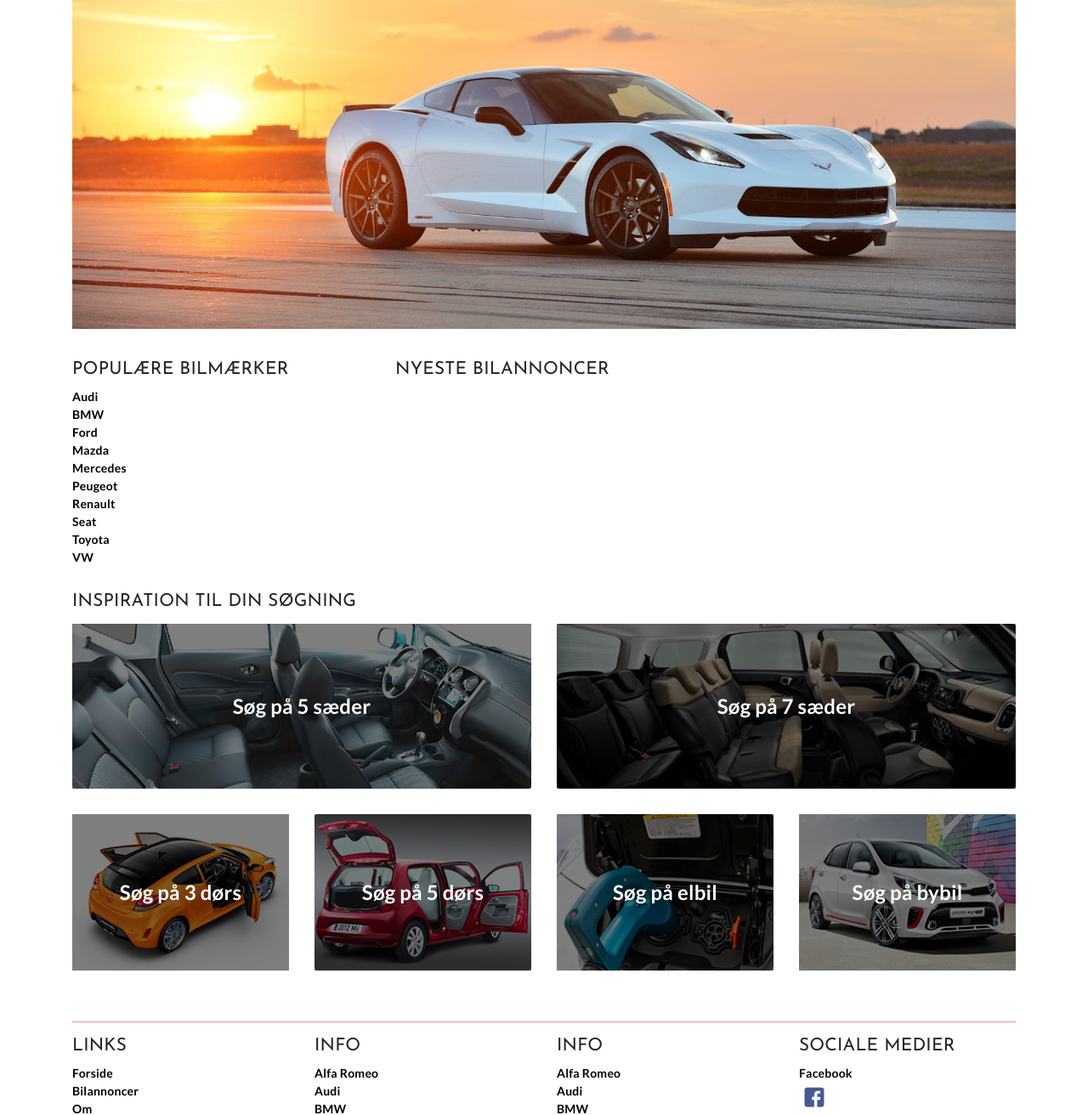
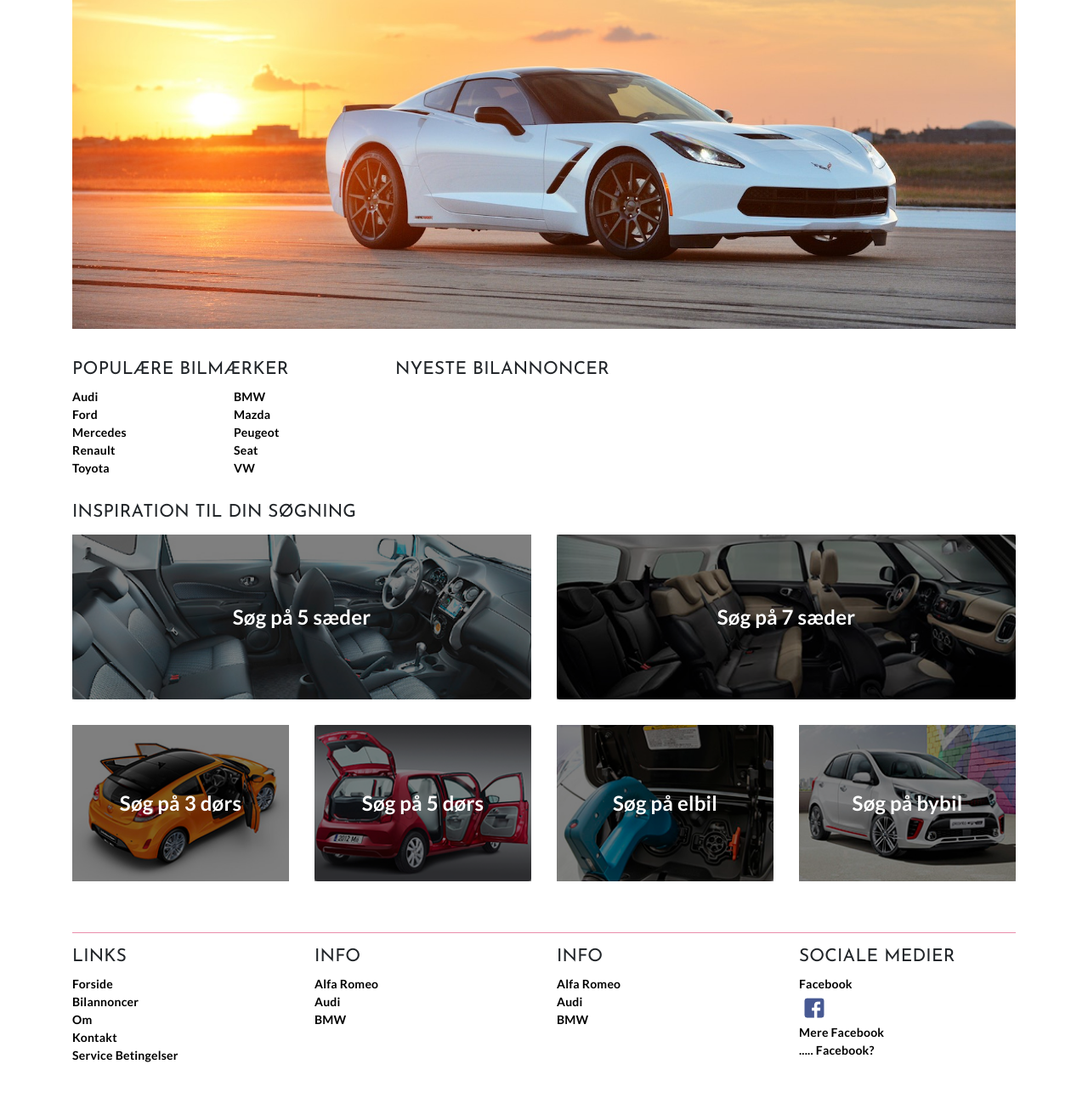
Before and after one commit to Sh1tSoft/Bileezy, a PHP site: page / in a window 1280 px wide. Shown: the part 149-1461 px from the top of the page at 85% size. After the commit the page ends 1399 px from the top, so only its background shows below. Run offline with PHP 8.4, Linux system fonts and the light colour scheme; data that the repository does not hold is empty; style sheets or scripts are compiled from the project's sources; some libraries are stand-ins or nearby versions.

Commit message:
index
jeg har sat mærkerne i 2 kolonner

```diff
--- a/assets/sass/comps/_frontpage.sass
+++ b/assets/sass/comps/_frontpage.sass
@@ -6,6 +6,7 @@
   padding: 30px 0
   .inspiration__main--headline
     padding-bottom: 5px
+
   .inspiration__main--category
     margin-bottom: 30px
     figure
--- a/index.php
+++ b/index.php
@@ -5,10 +5,10 @@
 <main class="container">
     <!-- HERO IMAGE (start) -->
     <picture class="hero__img--main">
-        <source srcset="<?=$root?>/assets/img/hero.jpg" media="(min-width: 1290px)"> <!-- Desktop Screens -->
-        <source srcset="<?=$root?>/assets/img/hero.jpg" media="(min-width: 960px)"> <!-- Tablet Screens -->
-        <source srcset="<?=$root?>/assets/img/hero.jpg" media="(min-width: 0px)"> <!-- Mobile Screens -->
-        <img src="<?=$root?>/assets/img/hero.jpg" alt="SMUK-bil" role="presentation">
+        <source srcset="<?= $root ?>/assets/img/hero.jpg" media="(min-width: 1290px)"> <!-- Desktop Screens -->
+        <source srcset="<?= $root ?>/assets/img/hero.jpg" media="(min-width: 960px)"> <!-- Tablet Screens -->
+        <source srcset="<?= $root ?>/assets/img/hero.jpg" media="(min-width: 0px)"> <!-- Mobile Screens -->
+        <img src="<?= $root ?>/assets/img/hero.jpg" alt="SMUK-bil" role="presentation">
     </picture>
     <!-- HERO IMAGE (end) -->
 
@@ -17,16 +17,26 @@
         <section class="col-md-4 popular__main">
             <h3 class="popular__main--headline">Populære bilmærker</h3>
             <ul class="popular__main--list">
-                <li><a href="#">Audi</a></li>
-                <li><a href="#">BMW</a></li>
-                <li><a href="#">Ford</a></li>
-                <li><a href="#">Mazda</a></li>
-                <li><a href="#">Mercedes</a></li>
-                <li><a href="#">Peugeot</a></li>
-                <li><a href="#">Renault</a></li>
-                <li><a href="#">Seat</a></li>
-                <li><a href="#">Toyota</a></li>
-                <li><a href="#">VW</a></li>
+                <div class="row">
+                    <li class="col-md-6"><a href="#">Audi</a></li>
+                    <li class="col-md-6"><a href="#">BMW</a></li>
+                </div>
+                <div class="row">
+                    <li class="col-md-6"><a href="#">Ford</a></li>
+                    <li class="col-md-6"><a href="#">Mazda</a></li>
+                </div>
+                <div class="row">
+                    <li class="col-md-6"><a href="#">Mercedes</a></li>
+                    <li class="col-md-6"><a href="#">Peugeot</a></li>
+                </div>
+                <div class="row">
+                    <li class="col-md-6"><a href="#">Renault</a></li>
+                    <li class="col-md-6"><a href="#">Seat</a></li>
+                </div>
+                <div class="row">
+                    <li class="col-md-6"><a href="#">Toyota</a></li>
+                    <li class="col-md-6"><a href="#">VW</a></li>
+                </div>
             </ul>
         </section>
         <!-- POPULAR BRANDS (end) -->
@@ -67,7 +77,7 @@
 
     <!-- SEARCH INSPIRATION (start) -->
     <section class="inspiration__main">
-        <h3 class="inspiration__main--headline">Inspiration til din Søgning</h3>
+        <h3 class="inspiration__main--headline">Inspiration til din søgning</h3>
         <!-- First Row -->
         <div class="row">
             <a href="#" class="col-md-6 inspiration__main--category">
```
